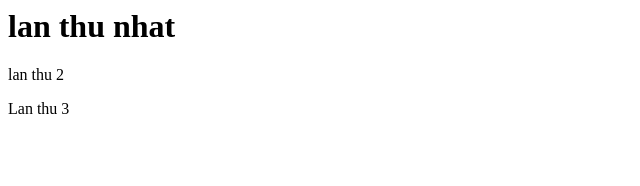
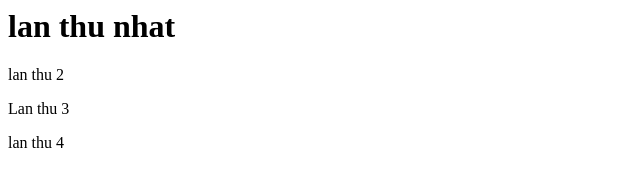
Before and after one commit to CaoVu-HP/test, a plain HTML site: page index.html in a window 1280 px wide. Shown: the full height of the page, 0-640 px from the left. Drawn offline with Linux system fonts and the light colour scheme.

Commit message:
Update index.html

```diff
--- a/index.html
+++ b/index.html
@@ -1,3 +1,4 @@
 <h1>lan thu nhat </h1>
 <p> lan thu 2<p>
     <p>Lan thu 3<p>
+        <p>lan thu 4<p>
```
